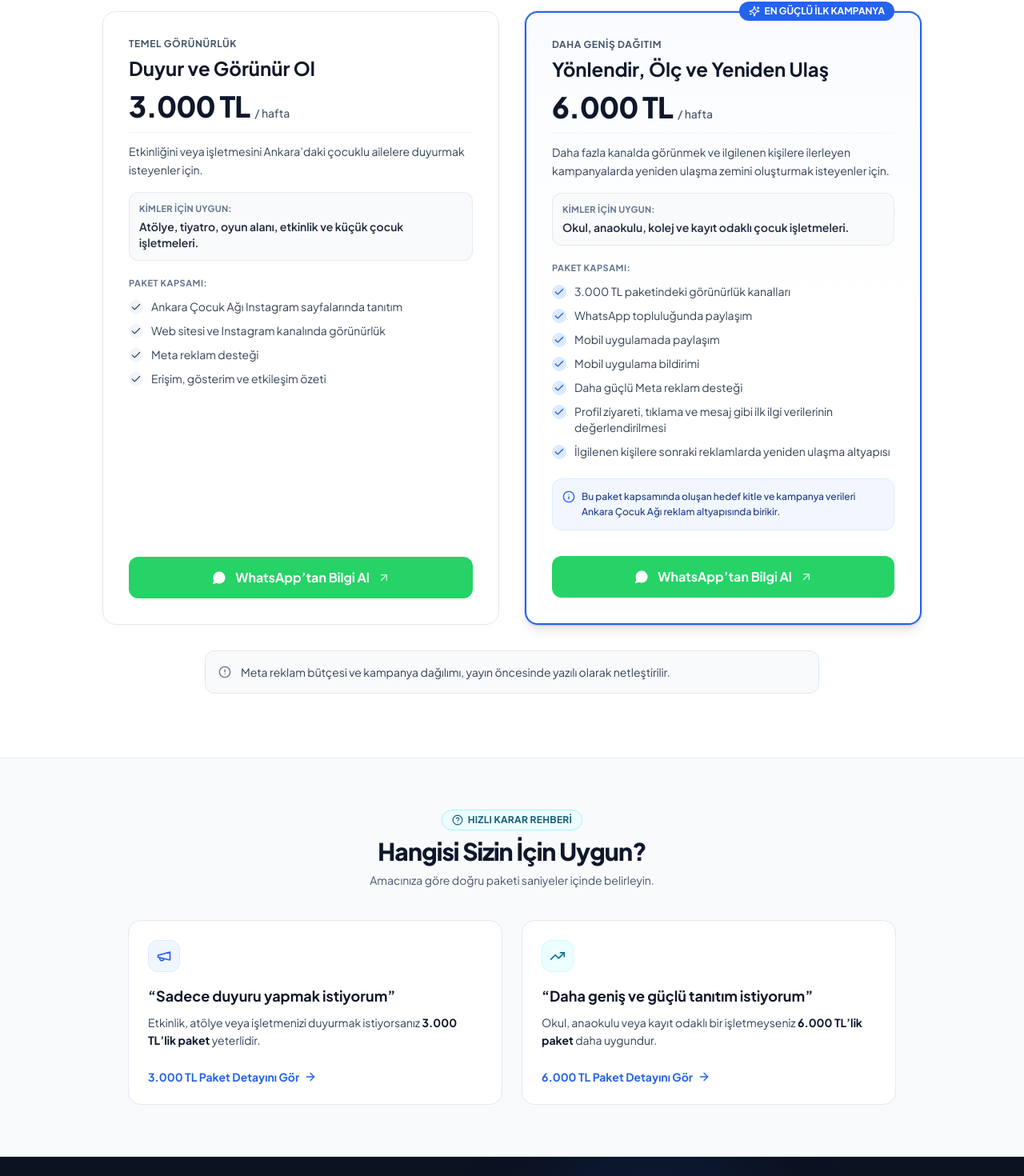
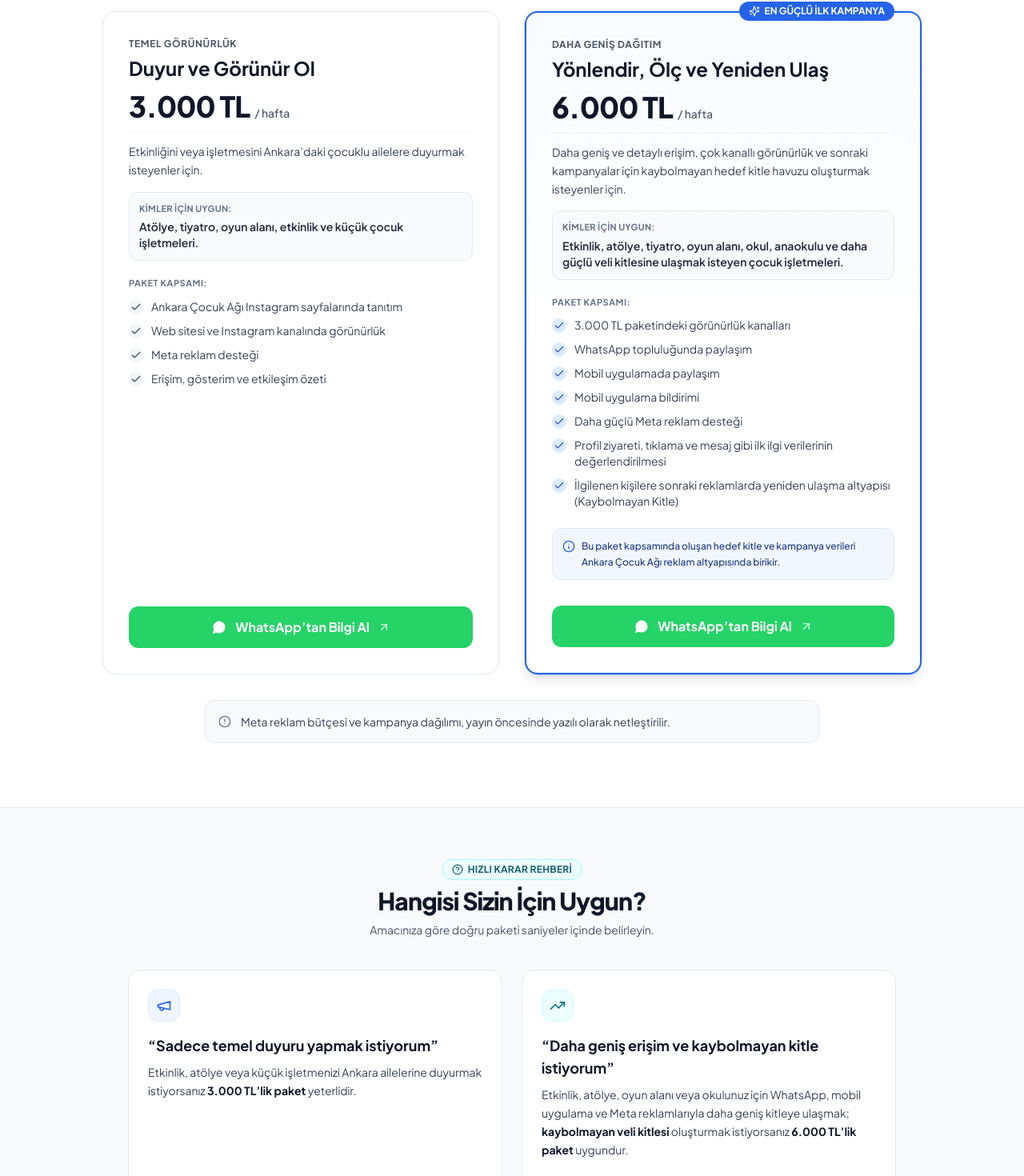
Before and after one commit to ozatabull2-cmd/ankara_cocuk_landingpage_v3, a React (Vite) app: page / in a window 1280 px wide. Shown: the part 1016-2486 px from the top of the page at 80% size. Built offline with nearby package versions, Linux system fonts and the light colour scheme.

Commit message:
feat: expand 6000 TL package target audience with events/workshops/play areas and highlight retargeting/multi-channel difference

```diff
--- a/src/components/home/PackageSelectionHelp.tsx
+++ b/src/components/home/PackageSelectionHelp.tsx
@@ -30,10 +30,10 @@
                 <Megaphone className="w-5 h-5" />
               </div>
               <h3 className="text-lg font-bold text-slate-900 mb-2">
-                “Sadece duyuru yapmak istiyorum”
+                “Sadece temel duyuru yapmak istiyorum”
               </h3>
               <p className="text-sm text-slate-700 leading-relaxed mb-4">
-                Etkinlik, atölye veya işletmenizi duyurmak istiyorsanız <span className="font-bold text-slate-900">3.000 TL’lik paket</span> yeterlidir.
+                Etkinlik, atölye veya küçük işletmenizi Ankara ailelerine duyurmak istiyorsanız <span className="font-bold text-slate-900">3.000 TL’lik paket</span> yeterlidir.
               </p>
             </div>
             <a
@@ -52,10 +52,10 @@
                 <TrendingUp className="w-5 h-5" />
               </div>
               <h3 className="text-lg font-bold text-slate-900 mb-2">
-                “Daha geniş ve güçlü tanıtım istiyorum”
+                “Daha geniş erişim ve kaybolmayan kitle istiyorum”
               </h3>
               <p className="text-sm text-slate-700 leading-relaxed mb-4">
-                Okul, anaokulu veya kayıt odaklı bir işletmeyseniz <span className="font-bold text-slate-900">6.000 TL’lik paket</span> daha uygundur.
+                Etkinlik, atölye, oyun alanı veya okulunuz için WhatsApp, mobil uygulama ve Meta reklamlarıyla daha geniş kitleye ulaşmak; <span className="font-bold text-slate-900">kaybolmayan veli kitlesi</span> oluşturmak istiyorsanız <span className="font-bold text-slate-900">6.000 TL’lik paket</span> uygundur.
               </p>
             </div>
             <a
--- a/src/data/config.ts
+++ b/src/data/config.ts
@@ -105,8 +105,8 @@
     name: "Yönlendir, Ölç ve Yeniden Ulaş",
     price: "6.000 TL",
     period: "/ hafta",
-    shortDesc: "Daha fazla kanalda görünmek ve ilgilenen kişilere ilerleyen kampanyalarda yeniden ulaşma zemini oluşturmak isteyenler için.",
-    targetAudience: "Okul, anaokulu, kolej ve kayıt odaklı çocuk işletmeleri.",
+    shortDesc: "Daha geniş ve detaylı erişim, çok kanallı görünürlük ve sonraki kampanyalar için kaybolmayan hedef kitle havuzu oluşturmak isteyenler için.",
+    targetAudience: "Etkinlik, atölye, tiyatro, oyun alanı, okul, anaokulu ve daha güçlü veli kitlesine ulaşmak isteyen çocuk işletmeleri.",
     features: [
       "3.000 TL paketindeki görünürlük kanalları",
       "WhatsApp topluluğunda paylaşım",
@@ -114,7 +114,7 @@
       "Mobil uygulama bildirimi",
       "Daha güçlü Meta reklam desteği",
       "Profil ziyareti, tıklama ve mesaj gibi ilk ilgi verilerinin değerlendirilmesi",
-      "İlgilenen kişilere sonraki reklamlarda yeniden ulaşma altyapısı",
+      "İlgilenen kişilere sonraki reklamlarda yeniden ulaşma altyapısı (Kaybolmayan Kitle)",
     ],
     notice: "Bu paket kapsamında oluşan hedef kitle ve kampanya verileri Ankara Çocuk Ağı reklam altyapısında birikir.",
     ctaText: "6.000 TL Paketini Sor",
@@ -127,14 +127,14 @@
 // Package Selection Help Data (Weekly)
 export const SELECTION_HELP = [
   {
-    title: "Sadece duyuru yapmak istiyorum",
-    desc: "Etkinlik, atölye veya işletmenizi duyurmak istiyorsanız 3.000 TL’lik paket yeterlidir.",
+    title: "Sadece temel duyuru yapmak istiyorum",
+    desc: "Etkinlik, atölye veya işletmenizi Ankara ailelerine temel kanallarda duyurmak istiyorsanız 3.000 TL’lik paket yeterlidir.",
     recommendedPackage: "3.000 TL Paketi",
     targetId: "haftalik-3000",
   },
   {
-    title: "Daha geniş ve güçlü tanıtım istiyorum",
-    desc: "Okul, anaokulu veya kayıt odaklı bir işletmeyseniz 6.000 TL’lik paket daha uygundur.",
+    title: "Daha geniş erişim ve kaybolmayan kitle istiyorum",
+    desc: "Etkinliğinizi, atölyenizi, oyun alanınızı veya okulunuzu WhatsApp, mobil uygulama, bildirim ve Meta reklamlarıyla daha geniş kitleye duyurmak; ilgilenen velileri sonraki tanıtımlarda yeniden hedeflemek istiyorsanız 6.000 TL’lik paket uygundur.",
     recommendedPackage: "6.000 TL Paketi",
     targetId: "haftalik-6000",
   },
@@ -145,7 +145,7 @@
   {
     id: "w-faq-1",
     question: "Hangi paket benim için uygun?",
-    answer: "Tek seferlik etkinlik, atölye veya işletme duyuruları için 3.000 TL paketi; okul, anaokulu veya daha geniş kitleye ulaşıp veri toplamak isteyen işletmeler için 6.000 TL paketi uygundur.",
+    answer: "Temel bir duyuru ve hızlı görünürlük için 3.000 TL paketi; daha geniş ve detaylı erişim, çok kanallı dağıtım (WhatsApp, mobil uygulama, bildirim) ve sonraki kampanyalarda kaybolmayan hedef kitle havuzu oluşturmak isteyen tüm etkinlik, atölye, tiyatro, oyun alanı ve okullar için 6.000 TL paketi uygundur.",
   },
   {
     id: "w-faq-2",
```
